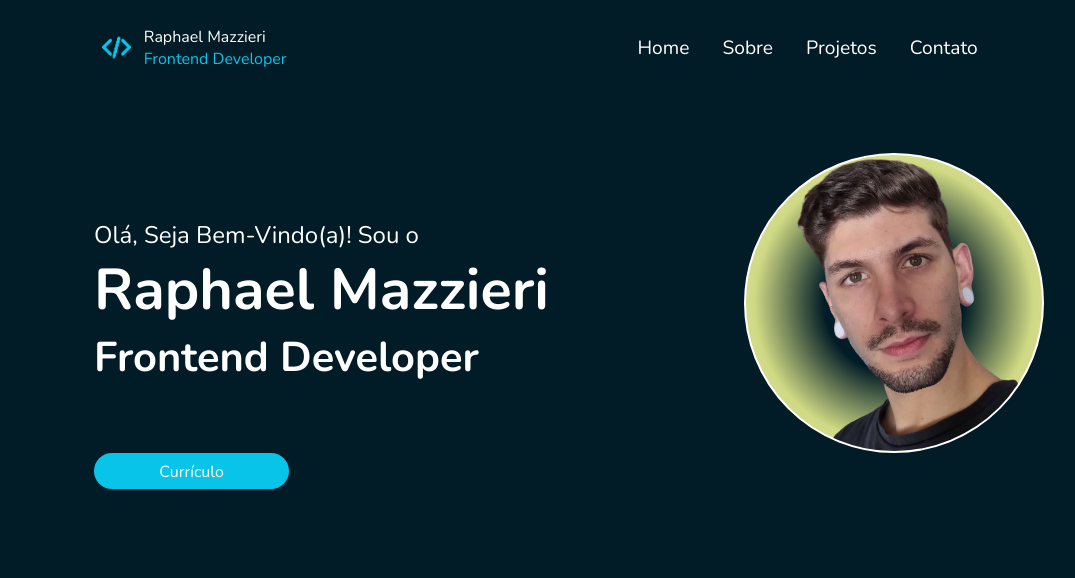
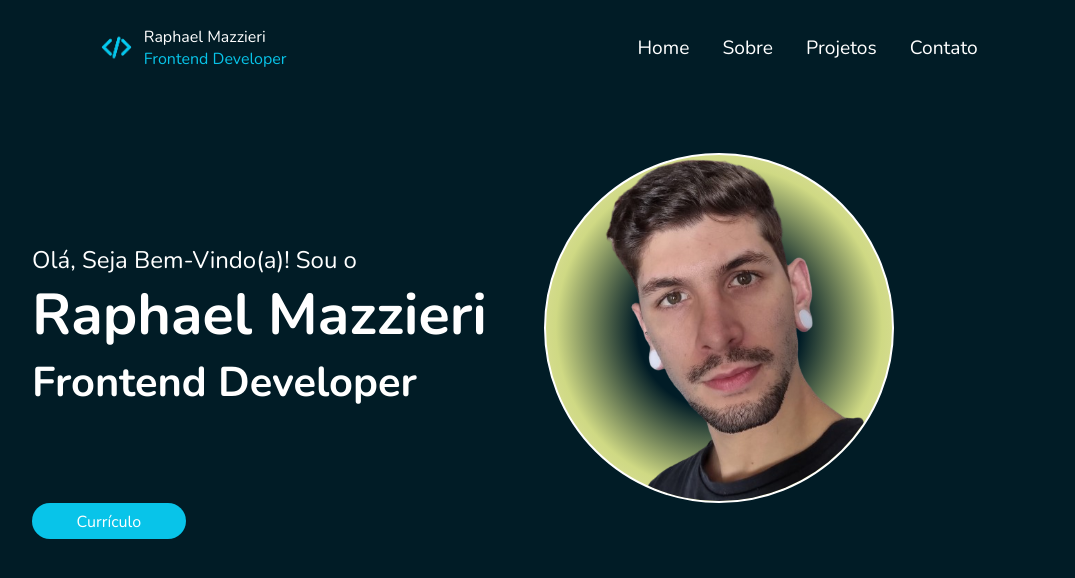
Before and after one commit to mazziera/Portfolio-, a React (Vite) app: page / in a window 1280 px wide. Shown: the top 578 px of the page, without its empty margins (96-1171 px from the left). Built offline with nearby package versions, Linux system fonts and the light colour scheme.

Commit message:
refactor

```diff
--- a/src/pages/Home/Home.module.css
+++ b/src/pages/Home/Home.module.css
@@ -1,7 +1,7 @@
 .hero {
   padding-top: 3.6rem;
   display: grid;
-  grid-template-columns: 650px 250px;
+  grid-template-columns: 40% 40%;
   align-items: center;
   justify-content: center;
 }
@@ -19,7 +19,7 @@
 }
 
 .profileImg {
-  width: 300px;
+  width: 350px;
   background: radial-gradient(#011c26, #011c26, #cfd984, #f2eac2);
   border: 2px solid #fff;
   border-radius: 50%;
```
